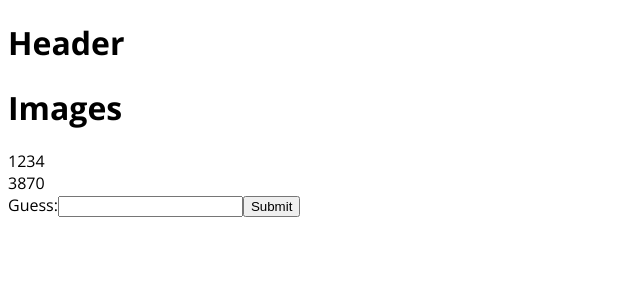
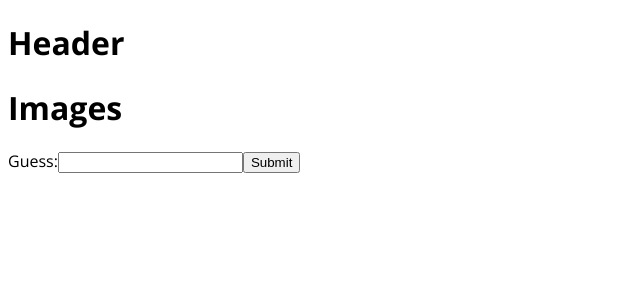
Before and after one commit to LuciaSkal/oficialBullsAndCows, a React app in the folder bulls-cows/: page / in a window 1280 px wide. Shown: the top 300 px of the page, without its empty margins (0-640 px from the left). Built offline with nearby package versions, Linux system fonts and the light colour scheme.

Commit message:
fix generovani secret number

```diff
--- a/bulls-cows/src/index.jsx
+++ b/bulls-cows/src/index.jsx
@@ -16,8 +16,11 @@ const Game = ({set, delka}) => {
       const r = i + Math.floor(Math.random() * (set.length - i));
       [arr[i], arr[r]] = [arr[r], arr[i]];
     }
-    return arr.slice(0, delka);
+    const rnd = arr.slice(0, delka);
+    console.log(rnd)
+    return  rnd //arr.slice(0, delka);
   }
+
 
   function parse(set, delka, input) {
     if (input.length !== delka) {
@@ -73,19 +76,8 @@ const Game = ({set, delka}) => {
 
 
 
-  const [history, setHistory] = useState([
-    {bulls: 2,
-    cows: 1,
-    calf: 1,
-    guess: ['1', '2', '3', '4']
-    },
-    { bulls: 1,
-      cows: 3,
-      calf: 1,
-      guess: ['3', '8', '7', '0']
-    }
-  ])
-  const [rnd, setRnd] = useState(randomUnique(set, delka))
+  const [history, setHistory] = useState([])
+  const [rnd, setRnd] = useState(() => randomUnique(set, delka))
 
   const handleGuess = (guess) => {
     const parsed = parse(set, delka, guess)
@@ -100,9 +92,9 @@ const Game = ({set, delka}) => {
 
     const {bulls, cows} = check(rnd, parsed);
     if (bulls === delka) {
-        console.log( `you won the game, after ${history.length} guesses`)
+        console.log( `you won the game, after ${history.length +1} guesses`)
     } else {
-        console.log(`${guess} : ${bulls} bulls | ${cows} cows | guesses: ${history.length}`)
+        console.log(`${guess} : ${bulls} bulls | ${cows} cows | guesses: ${history.length +1}`)
     }
   };
 
```
